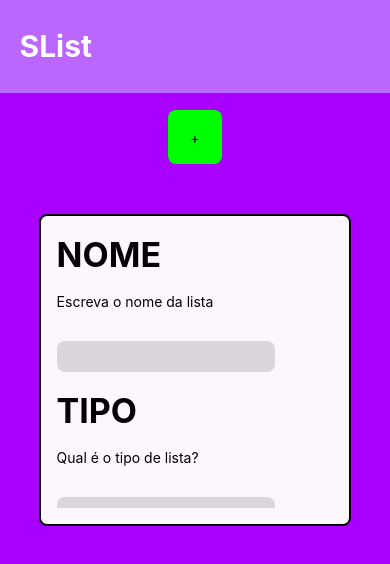
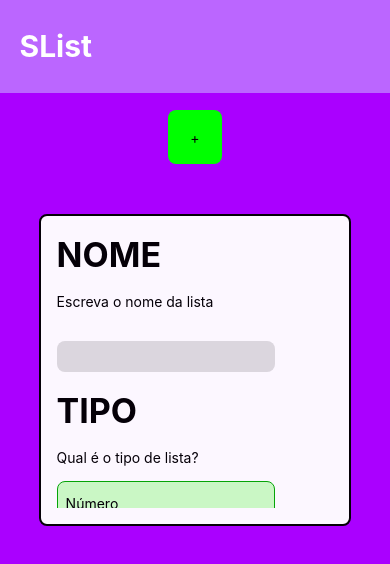
Before and after one commit to Rafael-Benicio/SList, a React Native app: screen /Home in a window 390 px wide. Shown: the top 564 px of the page. Built offline with nearby package versions, Linux system fonts and the light colour scheme.

Commit message:
Janeja de confguração pronta, funções a implementar

```diff
--- a/src/Home/index.js
+++ b/src/Home/index.js
@@ -1,5 +1,5 @@
 import React, {useState} from 'react';
-import { Text, View,TouchableOpacity,Image, AsyncStorage,StatusBar, ScrollView, TextInput } from 'react-native';
+import { Text, View,TouchableOpacity,TouchableWithoutFeedback,Image, AsyncStorage,StatusBar, ScrollView, TextInput } from 'react-native';
 import Icon from 'react-native-vector-icons/FontAwesome'
 
 import styles from "./styles"
@@ -119,7 +119,7 @@ export default function App() {
   // Exibi uma janela para criar e configurar uma lista
   function createItemList(){
     const [tmp,setTmp]=useState('')
-    const [show,setShow]=useState(false)
+    const [tipo,setTipo]=useState(true)
 
     if(showCrMo){
     return(
@@ -145,8 +145,17 @@ export default function App() {
                   <View style={styles.setImgDesc}>
                     <Text>Qual é o tipo de lista?</Text>
                   </View>
-                  <View style={styles.setNameView}>
-                  <TextInput style={styles.setNameInput} value={tmp} onChangeText={tmp => setTmp(tmp)} maxLength={10} multiline={false}/>
+                  <View style={styles.setRadioView}>
+                    <TouchableOpacity style={(tipo)?styles.setRadioBtnok:styles.setRadioBtn} onPress={()=>setTipo(true)}>
+                      <Text>
+                        Número
+                      </Text>
+                    </TouchableOpacity>
+                    <TouchableOpacity style={(!tipo)?styles.setRadioBtnok:styles.setRadioBtn} onPress={()=>setTipo(false)}>
+                      <Text>
+                        Sim/Não
+                      </Text>
+                    </TouchableOpacity>
                   </View>
                 </View>
                 {/*Configurador do nome da Lista*/}
@@ -163,8 +172,13 @@ export default function App() {
                     <Icon name="gear" color="#fff" size={20}/>
                   </TouchableOpacity>
                   </View>
-
-
+                <View>
+                  <View style={styles.setImgHead}>
+                    <TouchableOpacity style={styles.saveBtn}>
+                      <Text style={styles.setImgBtnTxt}>SALVAR</Text>
+                    </TouchableOpacity>
+                  </View>
+                </View>
               </View>
             </ScrollView>
           </View>
--- a/src/Home/styles.js
+++ b/src/Home/styles.js
@@ -137,6 +137,36 @@ const styles = StyleSheet.create({
 		alignItems:'center',
 		justifyContent:'center'
 	},
+	setRadioView:{
+		// flexDirection:'row',
+		justifyContent:'space-between',
+		height:sISize*0.3,
+		alignItems:'flex-start',
+	},
+	setRadioBtn:{
+		justifyContent:'center',
+		width:sISize*0.7,
+		height:sISize*0.14,
+		borderRadius:8,
+		paddingHorizontal:8,
+		backgroundColor:'#ddd'
+
+	},
+	setRadioBtnok:{
+		justifyContent:'center',
+		width:sISize*0.7,
+		height:sISize*0.14,
+		borderRadius:8,
+		paddingHorizontal:8,
+		backgroundColor:'#ccffc4',
+		borderWidth:1,
+		borderColor:'#0a0',
+	},
+	saveBtn:{
+		backgroundColor:'#0f0',
+		borderRadius:8,
+		padding:8
+	},
 })
 
 export default styles
```
